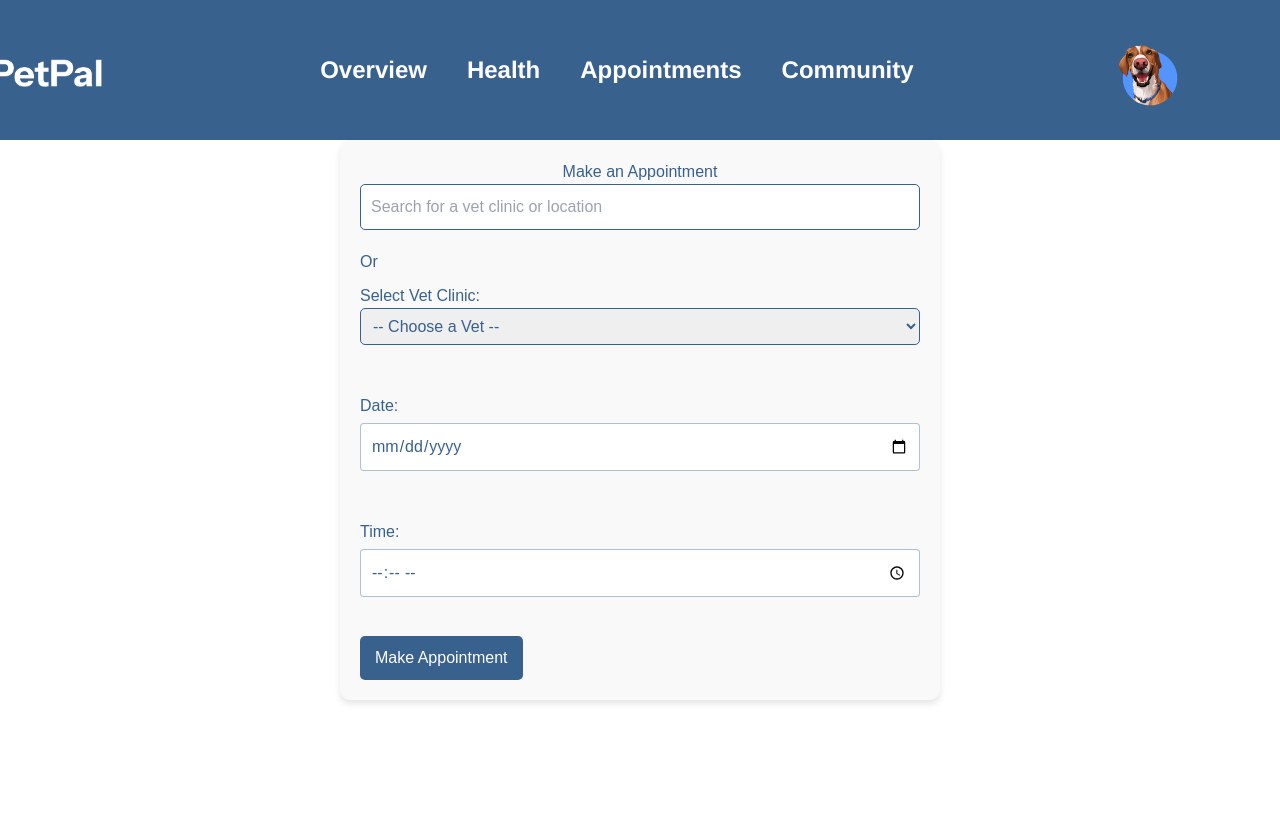
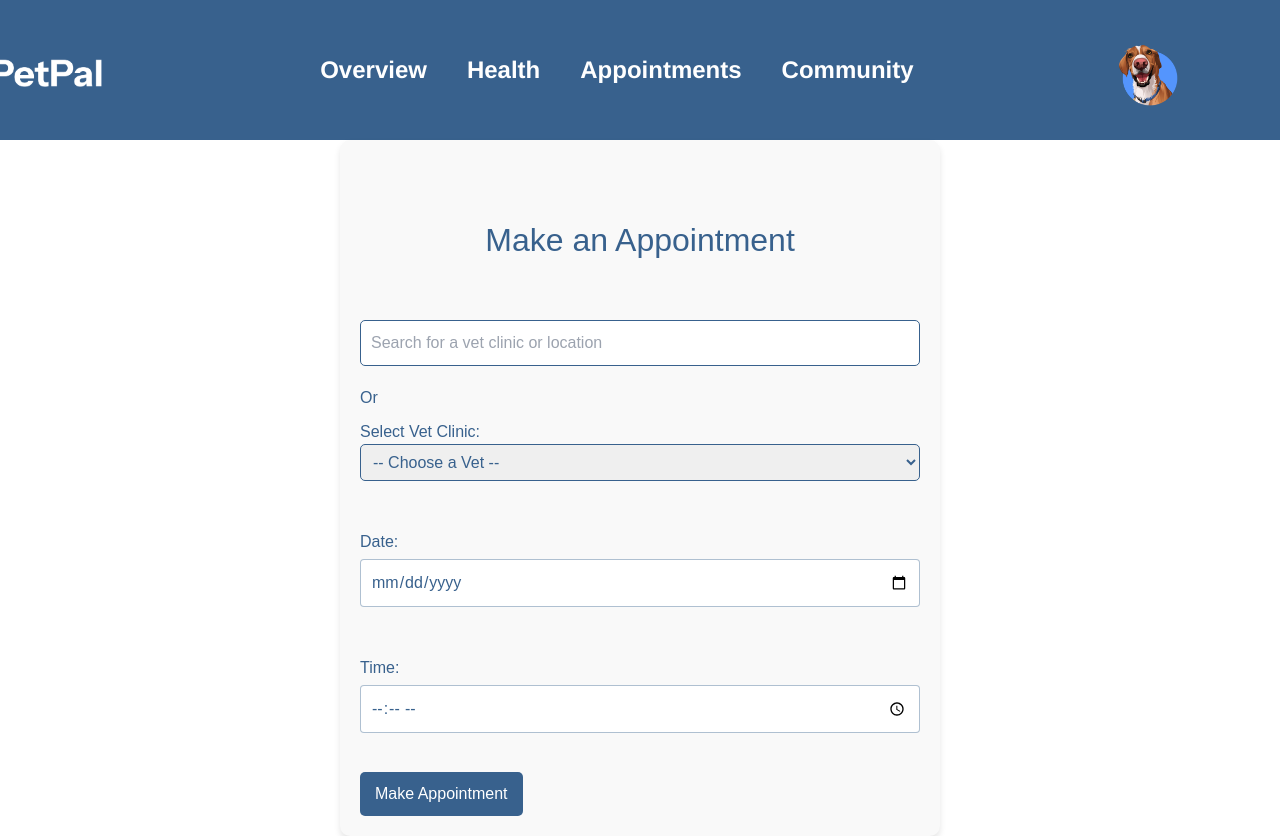
Before and after one commit to hit-sharq/petApp-frontend, a React (Vite) app: page /makeAppointment in a window 1280 px wide. Shown: the top 836 px of the page. Before the commit the page ends 800 px from the top, so only its background shows below. Built offline with nearby package versions, Linux system fonts and the light colour scheme.

Commit message:
hellloooo

```diff
--- a/src/components/MakeAppointments.css
+++ b/src/components/MakeAppointments.css
@@ -6,6 +6,12 @@
   background-color: #f9f9f9;
   border-radius: 10px;
   box-shadow: 0 4px 6px rgba(0, 0, 0, 0.1);
+}
+
+.appointment-container h2{
+  font-size: 200%;
+  margin-top: 10%;
+  margin-bottom: 10%;
 }
 
 /* Search bar */
```
